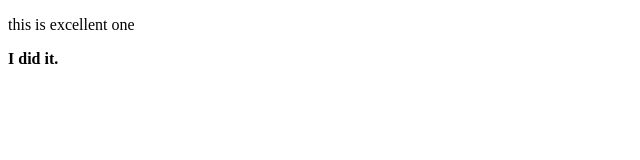
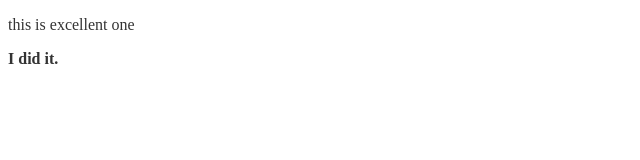
Before and after one commit to abdulsamad234/testt, a plain HTML site: page index.html in a window 1280 px wide. Shown: the full height of the page, 0-640 px from the left. Drawn offline with Linux system fonts and the light colour scheme.

Commit message:
Add stylesheet

```diff
--- /dev/null
+++ b/css/stylesheet.css
@@ -0,0 +1,4 @@
+body {
+color:#333;
+background-color:#fff;
+}
--- a/index.html
+++ b/index.html
@@ -3,6 +3,7 @@
     <head>
         <meta charset="utf-8">
         <meta http-equiv="x-ua-compatible" content="ie=edge">
+	   <link rel="stylesheet" type="text/css" href="css/stylesheet.css">
         <title></title>
     </head>
     <body>
```
